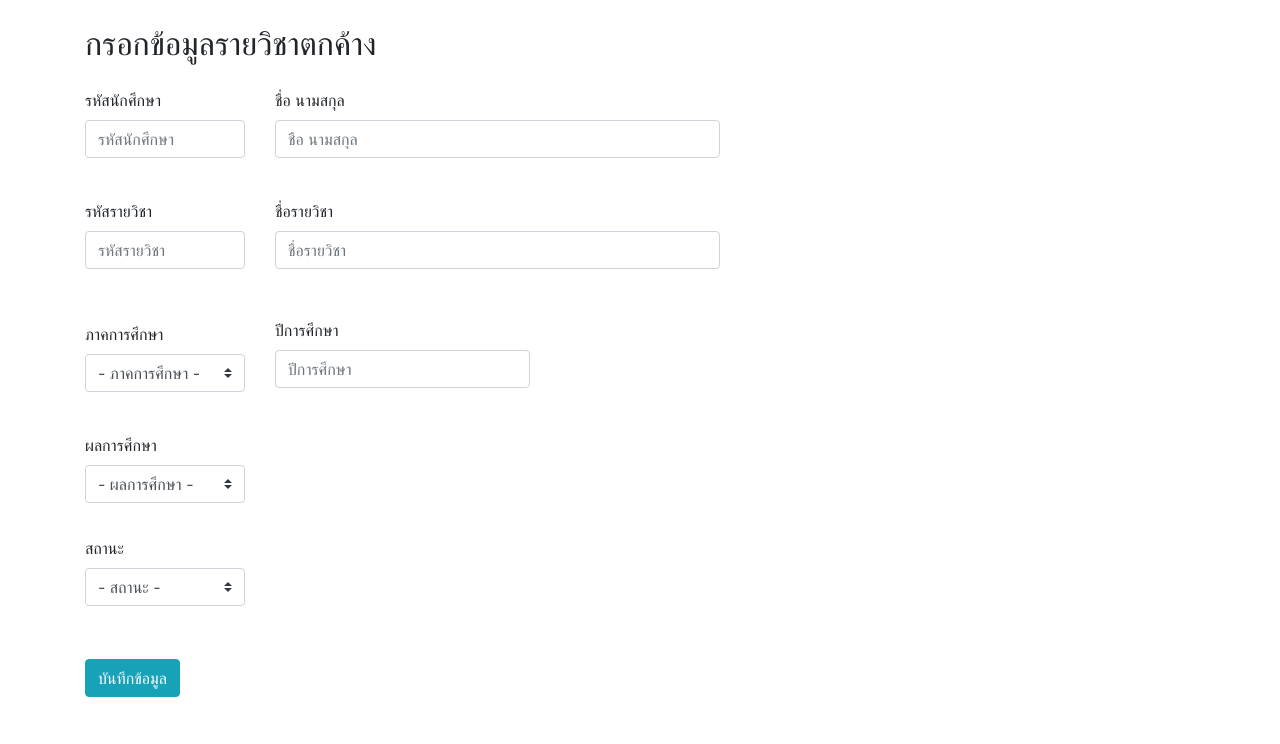
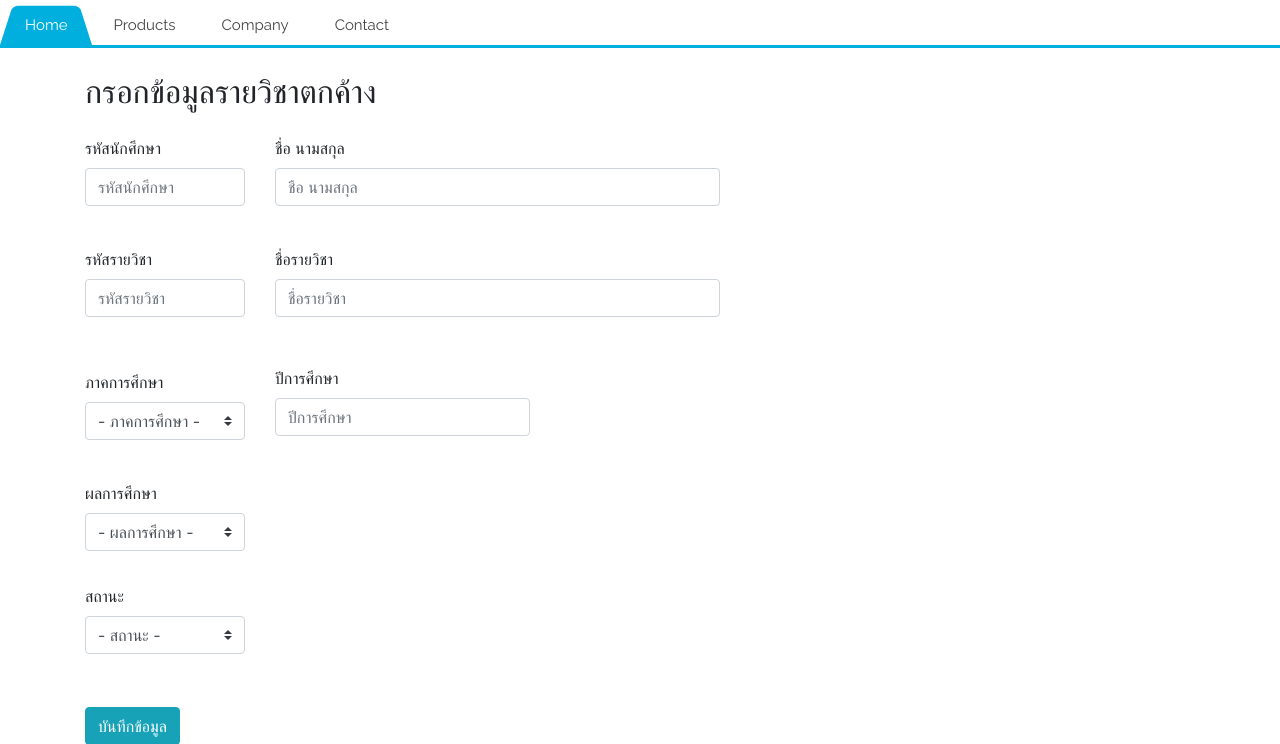
Before and after one commit to swewu/group4, a CodeIgniter app: page /group4/index.php/subject/add in a window 1280 px wide. Shown: the top 744 px of the page. Run offline with CodeIgniter, Linux system fonts and the light colour scheme.

Commit message:
add nebar

```diff
--- a/application/views/AddSubject.php
+++ b/application/views/AddSubject.php
@@ -1,3 +1,30 @@
+<!doctype html>
+<html lang=''>
+<head>
+   <meta charset='utf-8'>
+   <meta http-equiv="X-UA-Compatible" content="IE=edge">
+   <meta name="viewport" content="width=device-width, initial-scale=1">
+   <link rel="stylesheet" href="styles.css">
+   <script src="http://code.jquery.com/jquery-latest.min.js" type="text/javascript"></script>
+   <script src="script.js"></script>
+   <title>CSS MenuMaker</title>
+</head>
+<body>
+
+<div id='cssmenu'>
+<ul>
+   <li class='active'><a href='#'>Home</a></li>
+   <li><a href='#'>Products</a></li>
+   <li><a href='#'>Company</a></li>
+   <li><a href='#'>Contact</a></li>
+</ul>
+</div>
+<link rel="stylesheet" href="<?=base_url()?>public/css/styles.css">
+
+
+</body>
+<html>
+
 <link rel="stylesheet" href="https://stackpath.bootstrapcdn.com/bootstrap/4.1.3/css/bootstrap.min.css" integrity="sha384-MCw98/SFnGE8fJT3GXwEOngsV7Zt27NXFoaoApmYm81iuXoPkFOJwJ8ERdknLPMO" crossorigin="anonymous">
 <script src="https://code.jquery.com/jquery-3.3.1.slim.min.js" integrity="sha384-q8i/X+965DzO0rT7abK41JStQIAqVgRVzpbzo5smXKp4YfRvH+8abtTE1Pi6jizo" crossorigin="anonymous"></script>
 <script src="https://cdnjs.cloudflare.com/ajax/libs/popper.js/1.14.3/umd/popper.min.js" integrity="sha384-ZMP7rVo3mIykV+2+9J3UJ46jBk0WLaUAdn689aCwoqbBJiSnjAK/l8WvCWPIPm49" crossorigin="anonymous"></script>
--- /dev/null
+++ b/public/css/styles.css
@@ -0,0 +1,97 @@
+@import url(http://fonts.googleapis.com/css?family=Raleway);
+#cssmenu,
+#cssmenu ul,
+#cssmenu ul li,
+#cssmenu ul li a {
+  margin: 0;
+  padding: 0;
+  border: 0;
+  list-style: none;
+  line-height: 1;
+  display: block;
+  position: relative;
+  -webkit-box-sizing: border-box;
+  -moz-box-sizing: border-box;
+  box-sizing: border-box;
+}
+#cssmenu:after,
+#cssmenu > ul:after {
+  content: ".";
+  display: block;
+  clear: both;
+  visibility: hidden;
+  line-height: 0;
+  height: 0;
+}
+#cssmenu {
+  width: auto;
+  border-bottom: 3px solid #00afde;
+  font-family: Raleway, sans-serif;
+  line-height: 1;
+}
+#cssmenu ul {
+  background: #ffffff;
+}
+#cssmenu > ul > li {
+  float: left;
+}
+#cssmenu.align-center > ul {
+  font-size: 0;
+  text-align: center;
+}
+#cssmenu.align-center > ul > li {
+  display: inline-block;
+  float: none;
+}
+#cssmenu.align-right > ul > li {
+  float: right;
+}
+#cssmenu.align-right > ul > li > a {
+  margin-right: 0;
+  margin-left: -4px;
+}
+#cssmenu > ul > li > a {
+  z-index: 2;
+  padding: 18px 25px 12px 25px;
+  font-size: 15px;
+  font-weight: 400;
+  text-decoration: none;
+  color: #444444;
+  -webkit-transition: all .2s ease;
+  -moz-transition: all .2s ease;
+  -ms-transition: all .2s ease;
+  -o-transition: all .2s ease;
+  transition: all .2s ease;
+  margin-right: -4px;
+}
+#cssmenu > ul > li.active > a,
+#cssmenu > ul > li:hover > a,
+#cssmenu > ul > li > a:hover {
+  color: #ffffff;
+}
+#cssmenu > ul > li > a:after {
+  position: absolute;
+  left: 0;
+  bottom: 0;
+  right: 0;
+  z-index: -1;
+  width: 100%;
+  height: 120%;
+  border-top-left-radius: 8px;
+  border-top-right-radius: 8px;
+  content: "";
+  -webkit-transition: all .2s ease;
+  -o-transition: all .2s ease;
+  transition: all .2s ease;
+  -webkit-transform: perspective(5px) rotateX(2deg);
+  -webkit-transform-origin: bottom;
+  -moz-transform: perspective(5px) rotateX(2deg);
+  -moz-transform-origin: bottom;
+  transform: perspective(5px) rotateX(2deg);
+  transform-origin: bottom;
+}
+#cssmenu > ul > li.active > a:after,
+#cssmenu > ul > li:hover > a:after,
+#cssmenu > ul > li > a:hover:after {
+  background: #00afde ;
+}
```
